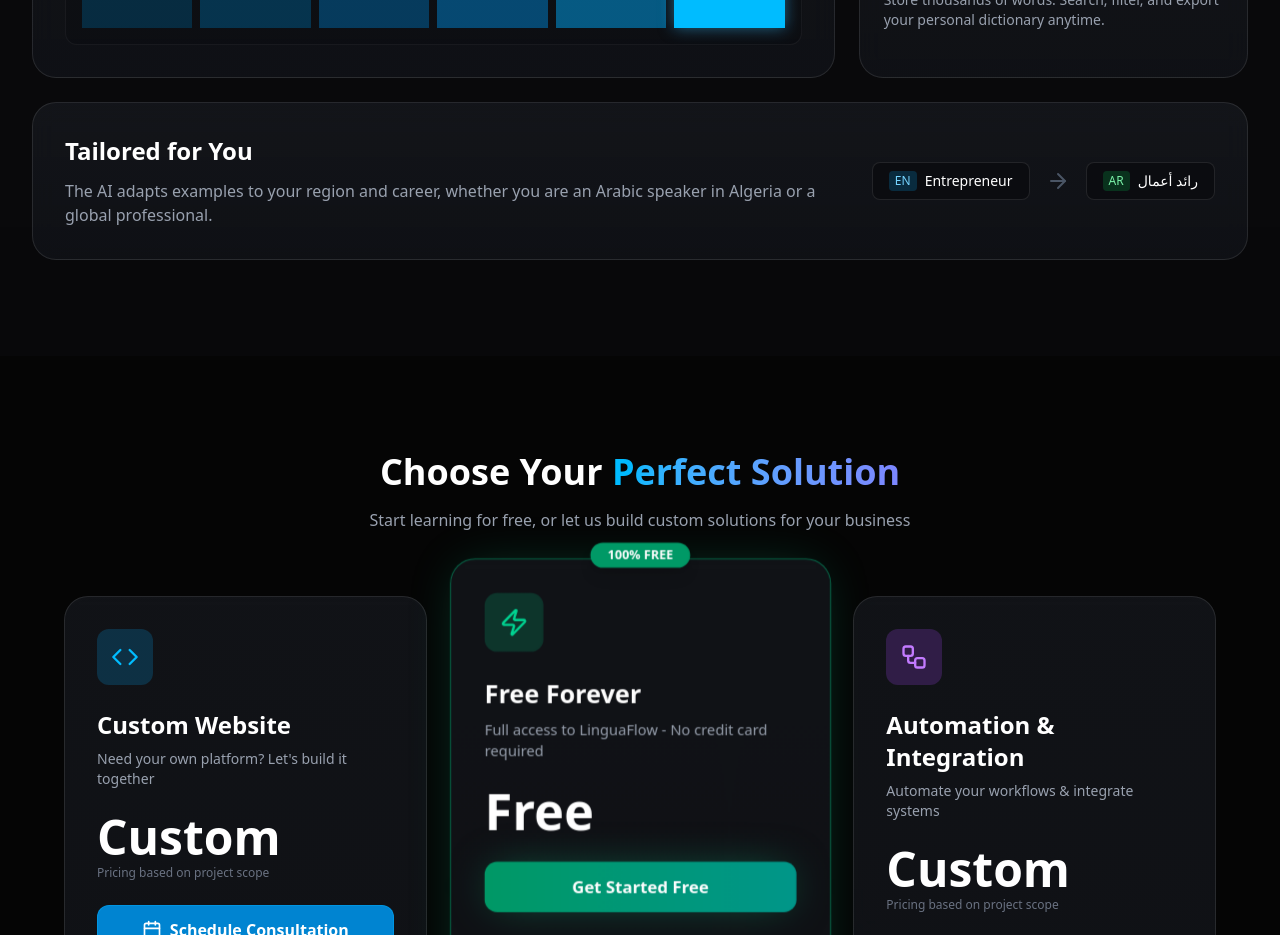
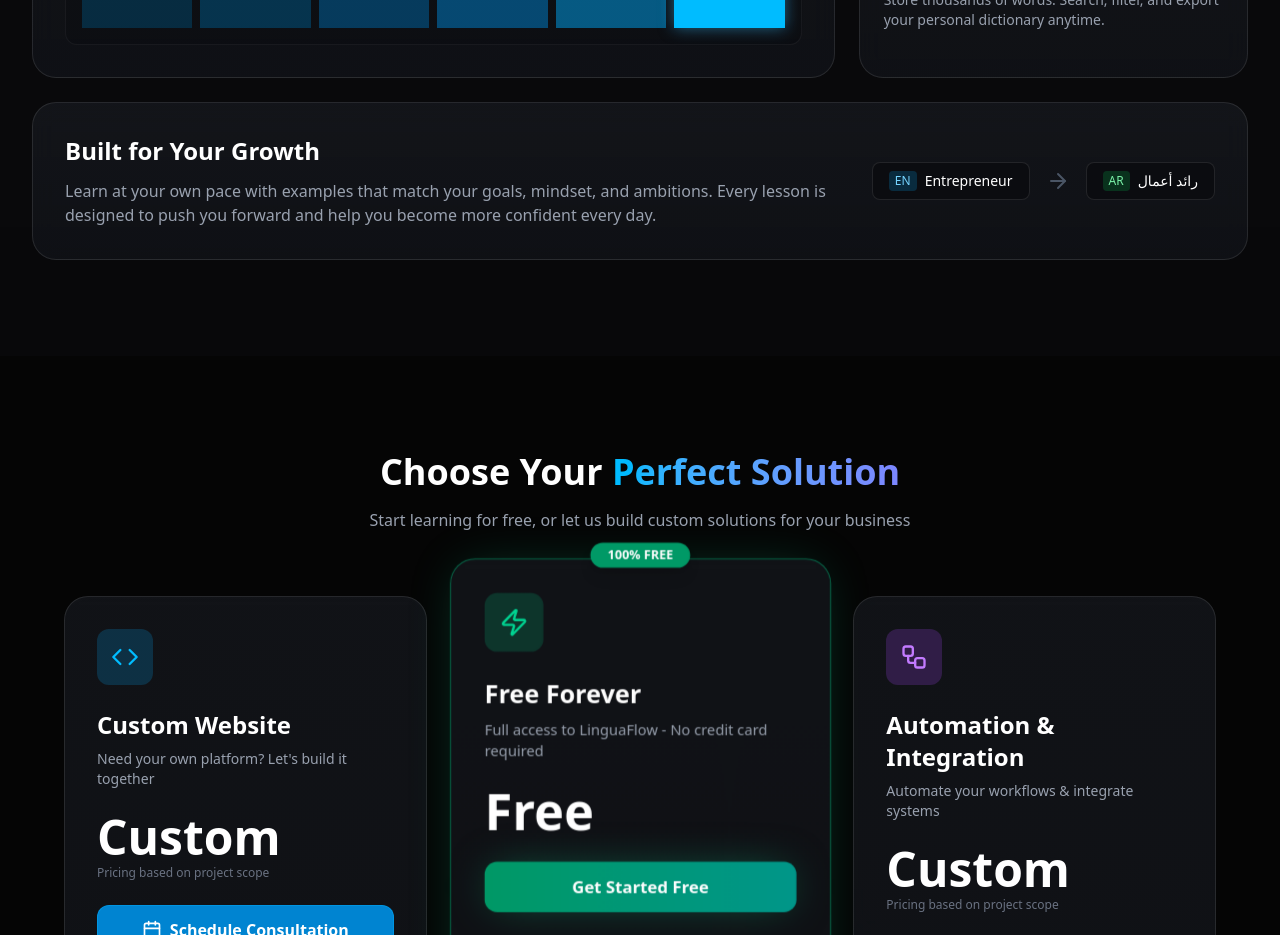
Before and after one commit to issamkebdani780/LinguaFlow, a React (Vite) app: page / in a window 1280 px wide. Shown: the part 2060-2995 px from the top of the page. Built offline with nearby package versions, Linux system fonts and the light colour scheme; no server answers.

Commit message:
update feuteurs

```diff
--- a/src/components/Features.jsx
+++ b/src/components/Features.jsx
@@ -54,10 +54,11 @@
 
         <div className="md:col-span-3 bg-gradient-to-b from-[#1A1D24]/60 to-[#111318]/80 backdrop-blur-md border border-white/10 rounded-3xl p-8 flex flex-col md:flex-row items-center gap-8 hover:border-sky-400/30 hover:-translate-y-1 transition-all">
           <div className="flex-1">
-            <h3 className="text-2xl font-bold mb-3">Tailored for You</h3>
+            <h3 className="text-2xl font-bold mb-3">Built for Your Growth</h3>
             <p className="text-gray-400">
-              The AI adapts examples to your region and career, whether you are
-              an Arabic speaker in Algeria or a global professional.
+              Learn at your own pace with examples that match your goals,
+              mindset, and ambitions. Every lesson is designed to push you
+              forward and help you become more confident every day.
             </p>
           </div>
           <div className="flex gap-4 items-center">
```
